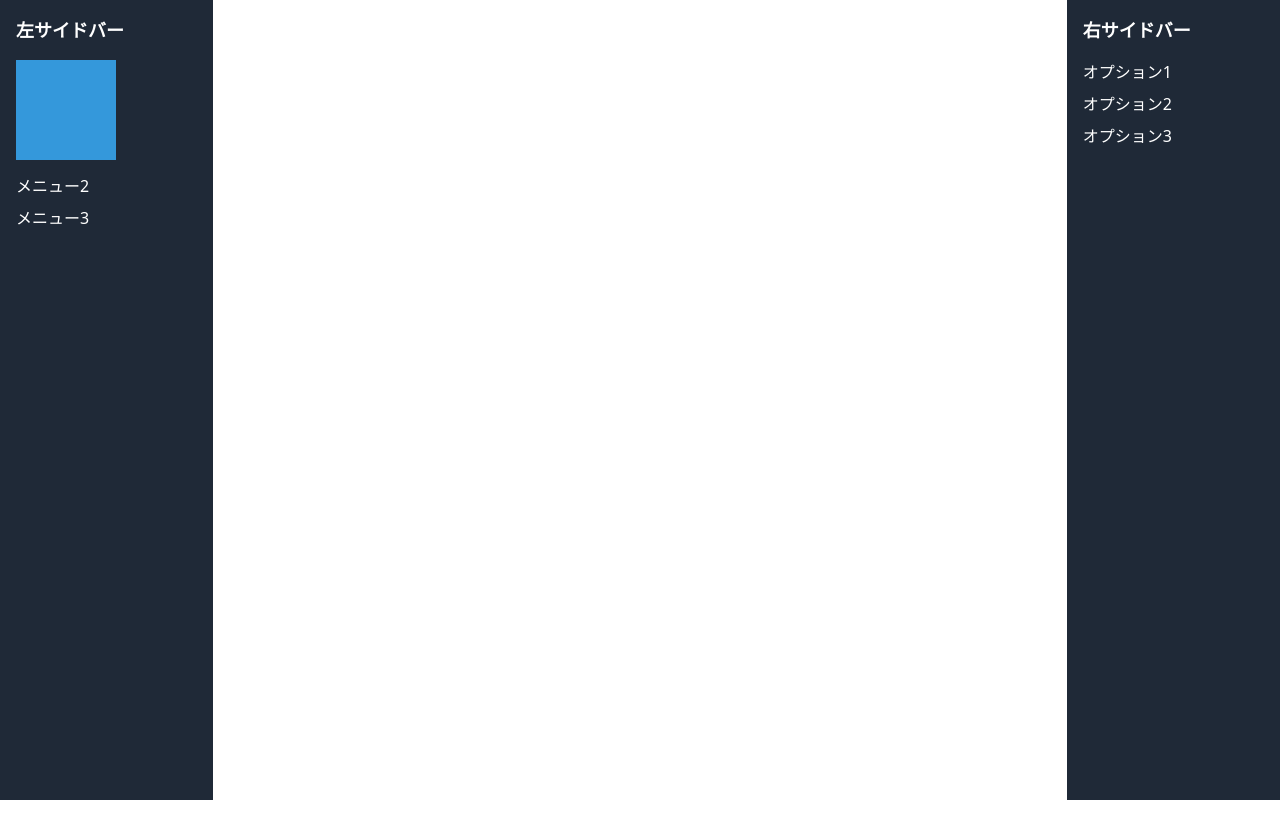
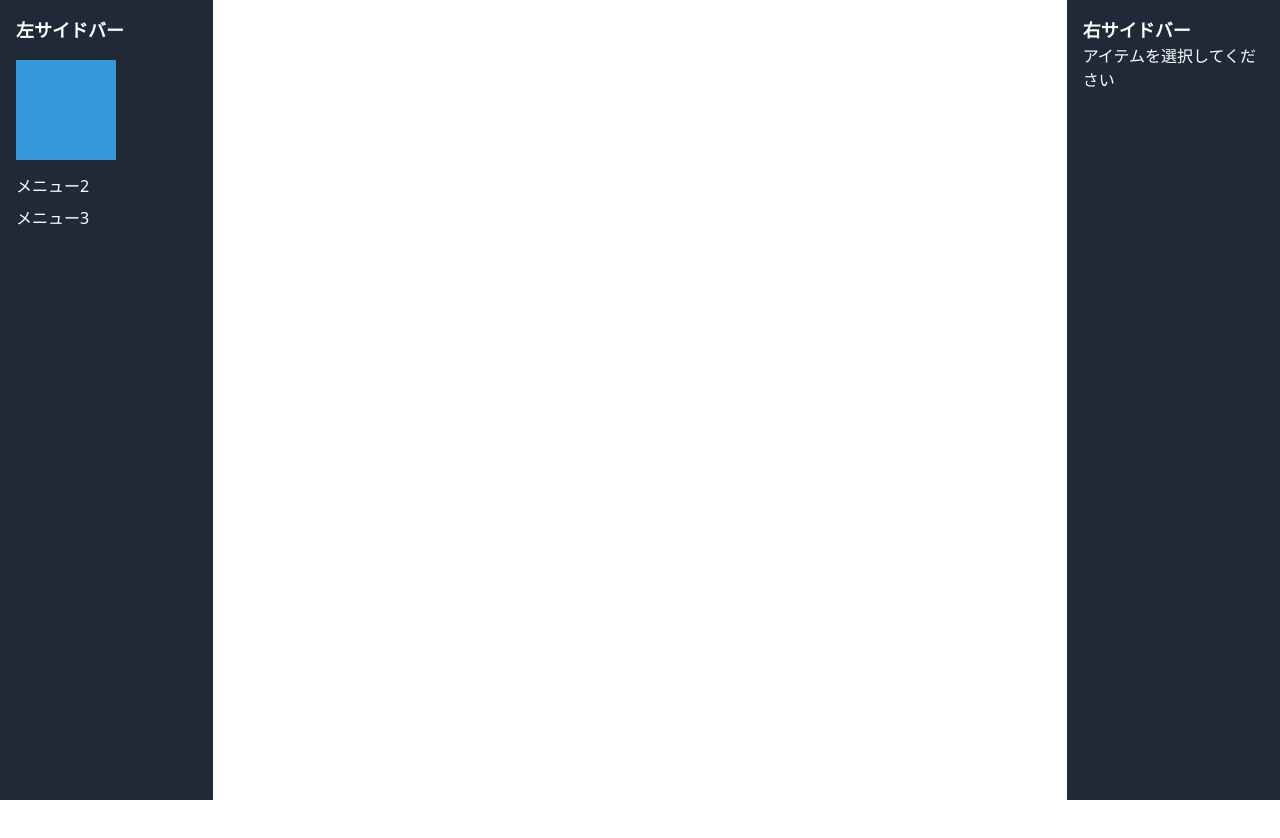
Before and after one commit to Fukushinaharuto/SiteForestFront, a Next.js app in the folder front/: page /mypage/create in a window 1280 px wide. Shown: the top 838 px of the page. Built offline with nearby package versions, Linux system fonts and the light colour scheme.

Commit message:
ドラッグを配置した時に上に浮いていたのを修正と配置された要素をクリックすると右のサイドバーから色とサイズを変更できるようにした

```diff
--- a/front/src/app/mypage/create/page.tsx
+++ b/front/src/app/mypage/create/page.tsx
@@ -4,17 +4,34 @@ import { useState } from "react";
 import LeftSide from "@/components/create/LeftSide";
 import RightSide from "@/components/create/RightSide";
 import Container from "@/components/create/Container";
-import { DndContext } from "@dnd-kit/core";
+import { DndContext, DragOverlay } from "@dnd-kit/core";
 import { Droppable } from "@/components/dnd-kit/Droppable";
+import Shape from "@/components/parts/Shapes";
 
 export default function MypageCreate() {
     const [droppedItems, setDroppedItems] = useState([]);
+    const [isLeftSideOpen, setIsLeftSideOpen] = useState(true);
+    const [isRightSideOpen, setIsRightSideOpen] = useState(true);
+    const [activeDragItem, setActiveDragItem] = useState(null);
+    const [selectedItem, setSelectedItem] = useState(null);
+
+    const handleDragStart = (event) => {
+        setIsLeftSideOpen(false);
+        setIsRightSideOpen(false);
+        setActiveDragItem(event.active.id);
+    };
 
     const handleDragEnd = (event) => {
+        setIsLeftSideOpen(true);
+        setIsRightSideOpen(true);
+        setActiveDragItem(null);
+
         const { over, delta, active } = event;
         if (over && over.id === "droppable") {
             const scrollX = window.scrollX || document.documentElement.scrollLeft;
             const scrollY = window.scrollY || document.documentElement.scrollTop;
+            const initialX = active.rect.current.initial.left;
+            const initialY = active.rect.current.initial.top;
             setDroppedItems((prevItems) => [
                 ...prevItems,
                 {
@@ -22,27 +39,47 @@ export default function MypageCreate() {
                     type: "square",
                     size: 100,
                     color: "#3498db",
-                    x: delta.x + scrollX,
-                    y: delta.y + scrollY,
+                    x: initialX + delta.x + scrollX,
+                    y: initialY + delta.y + scrollY,
                 },
             ]);
         }
     };
 
+    const handleItemClick = (item, index) => {
+        setSelectedItem({ ...item, index });
+    };
+
+    const handlePropertyChange = (property, value) => {
+        // アイテムのプロパティを更新
+        setDroppedItems((prevItems) =>
+            prevItems.map((item, index) =>
+                index === selectedItem.index ? { ...item, [property]: value } : item
+            )
+        );
+        setSelectedItem((prev) => ({ ...prev, [property]: value }));
+    };
+
     return (
         <div>
-            {/* サーバーサイドレンダリングされない */}
-            {typeof window !== "undefined" && (
-                <DndContext
-                    onDragEnd={handleDragEnd}
-                >
-                    <LeftSide />
-                    <Droppable>
-                        <Container items={droppedItems} />
-                    </Droppable>
-                </DndContext>
+            <DndContext onDragEnd={handleDragEnd} onDragStart={handleDragStart}>
+                {isLeftSideOpen && <LeftSide />}
+                <Droppable>
+                    <Container
+                        items={droppedItems}
+                        onItemClick={handleItemClick}
+                    />
+                </Droppable>
+                <DragOverlay>
+                    {activeDragItem ? <Shape type="square" size={100} color="#3498db" /> : null}
+                </DragOverlay>
+            </DndContext>
+            {isRightSideOpen && (
+                <RightSide
+                    selectedItem={selectedItem}
+                    onPropertyChange={handlePropertyChange}
+                />
             )}
-            <RightSide />
         </div>
     );
 }
--- a/front/src/components/create/Container.tsx
+++ b/front/src/components/create/Container.tsx
@@ -1,22 +1,23 @@
-"use client"
+"use client";
 import Shape from "@/components/parts/Shapes";
 
-const Container = ({items}) => {
-    return(
-        <div className="w-full h-full">
+const Container = ({ items, onItemClick }) => {
+    return (
+        <div className="w-full h-full relative">
             {items.map((item, index) => (
                 <div
                     key={index}
-                    className="absolute"
+                    className="absolute cursor-pointer"
                     style={{
                         top: `${item.y}px`,
                         left: `${item.x}px`,
                     }}
+                    onClick={() => onItemClick(item, index)} // アイテムをクリック
                 >
                     <Shape type={item.type} size={item.size} color={item.color} />
                 </div>
             ))}
         </div>
-    )
-}
+    );
+};
 export default Container;
--- a/front/src/components/create/RightSide.tsx
+++ b/front/src/components/create/RightSide.tsx
@@ -1,13 +1,35 @@
-const RightSide = () => {
-    return(
+"use client";
+
+const RightSide = ({ selectedItem, onPropertyChange }) => {
+    return (
         <div className="w-1/6 bg-gray-800 text-white p-4 fixed top-0 right-0 h-screen z-10">
             <h2 className="text-lg font-bold">右サイドバー</h2>
-            <ul className="mt-4 space-y-2">
-                <li>オプション1</li>
-                <li>オプション2</li>
-                <li>オプション3</li>
-            </ul>
+            {selectedItem ? (
+                <div className="mt-4 space-y-4">
+                    <div>
+                        <label>カラー: </label>
+                        <input
+                            type="color"
+                            value={selectedItem.color}
+                            onChange={(e) => onPropertyChange("color", e.target.value)}
+                            className="w-full"
+                        />
+                    </div>
+                    <div>
+                        <label>サイズ: </label>
+                        <input
+                            type="number"
+                            value={selectedItem.size}
+                            onChange={(e) => onPropertyChange("size", parseInt(e.target.value))}
+                            className="w-full p-1 text-black"
+                        />
+                    </div>
+                </div>
+            ) : (
+                <p>アイテムを選択してください</p>
+            )}
         </div>
-    )
-}
+    );
+};
+
 export default RightSide;
```
